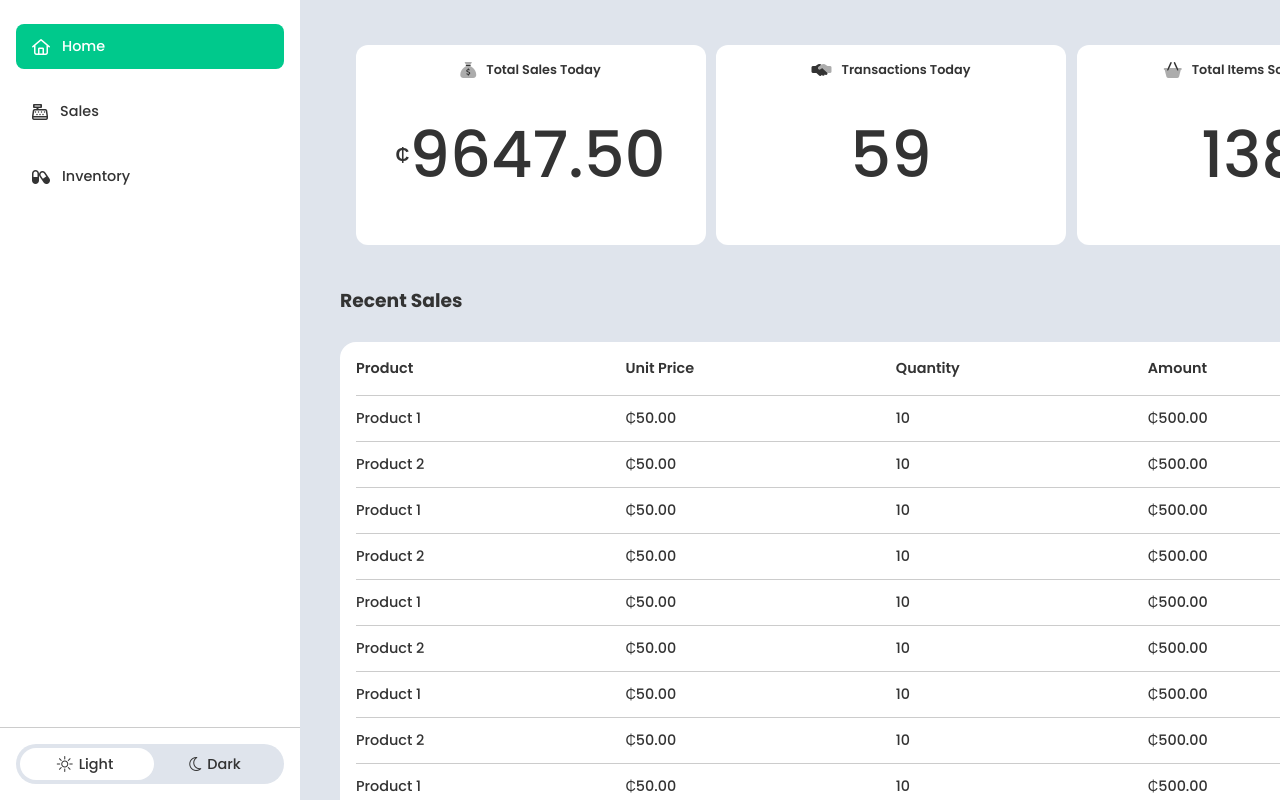
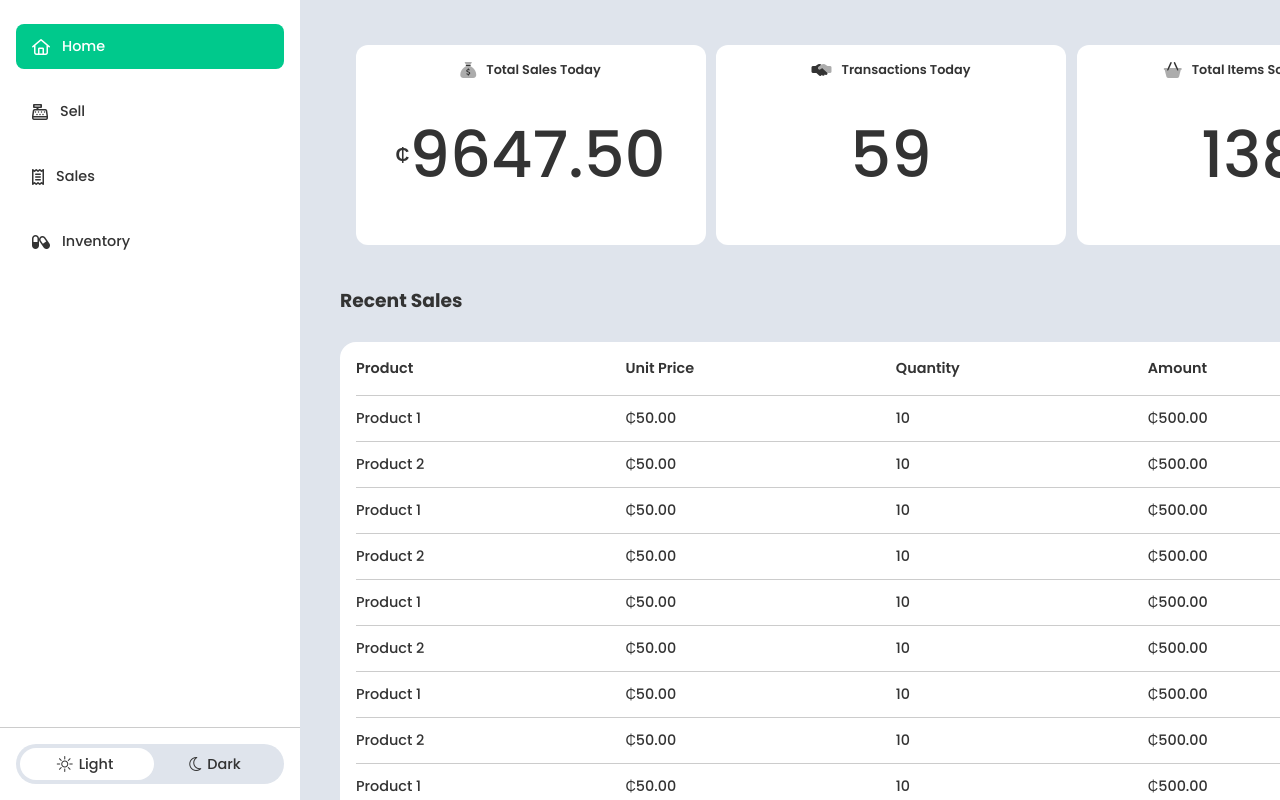
Before and after one commit to kofi-arthur/pharmapp, a React (Vite) app in the folder src/renderer/: page /home in a window 1280 px wide. Shown: the top 800 px of the page. Built offline with nearby package versions, Linux system fonts and the light colour scheme.

Commit message:
created naviagtion links for new routes

```diff
--- a/src/renderer/src/components/navigation.jsx
+++ b/src/renderer/src/components/navigation.jsx
@@ -27,17 +27,27 @@ export default function NavigationBar() {
         </NavLink>
 
         <NavLink
+          to={'/sell'}
+          className={({ isActive }) =>
+            isActive ? styles.activeNavigationItem : styles.navigationItem
+          }
+        >
+          <i className="far fa-cash-register"></i>
+          <p>Sell</p>
+        </NavLink>
+
+        <NavLink
           to={'/sales'}
           className={({ isActive }) =>
             isActive ? styles.activeNavigationItem : styles.navigationItem
           }
         >
-          <i className="far fa-cash-register"></i>
+          <i className="far fa-receipt"></i>
           <p>Sales</p>
         </NavLink>
 
         <NavLink
-          to={'/drugs'}
+          to={'/inventory'}
           className={({ isActive }) =>
             isActive ? styles.activeNavigationItem : styles.navigationItem
           }
```
